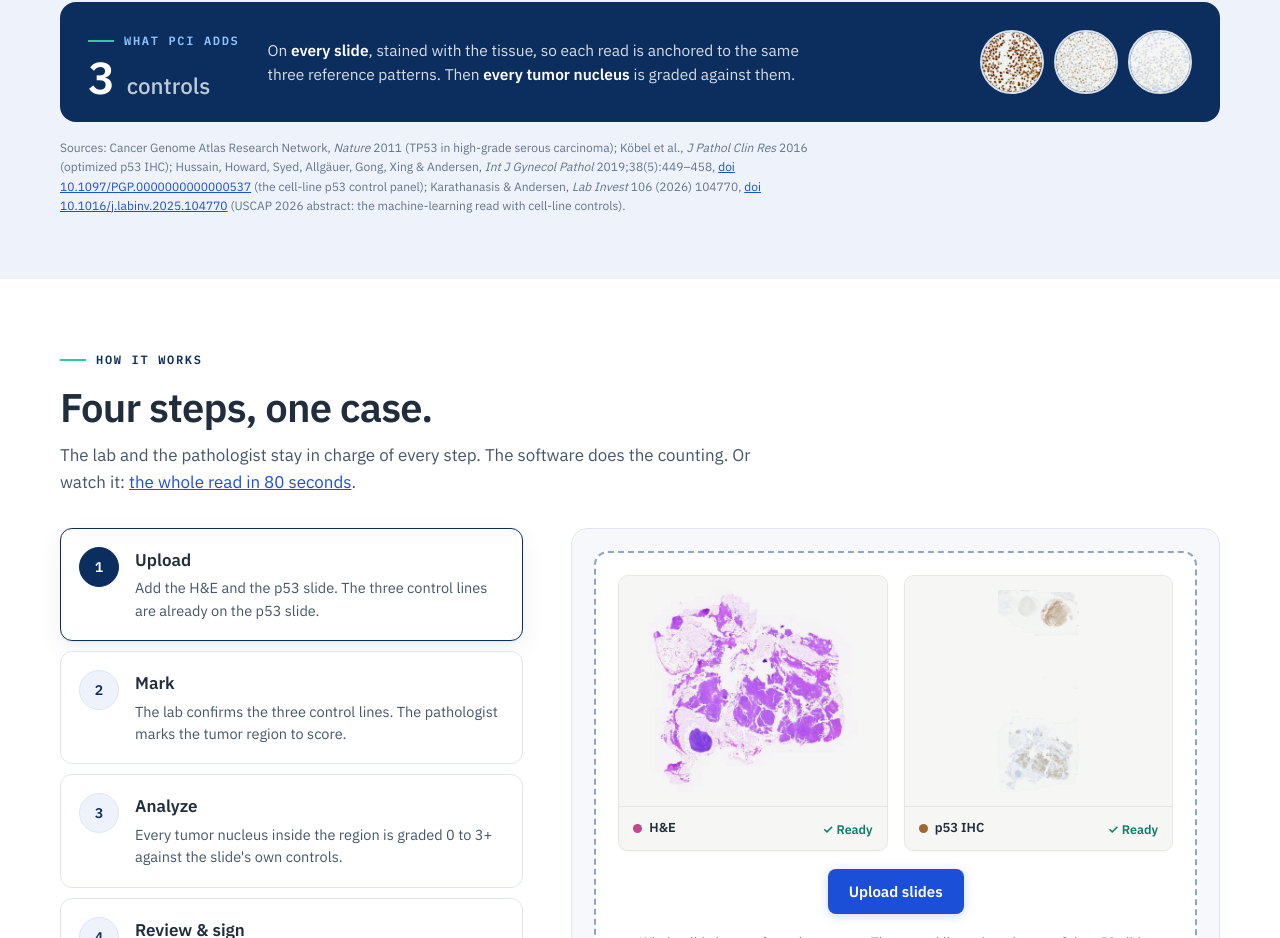
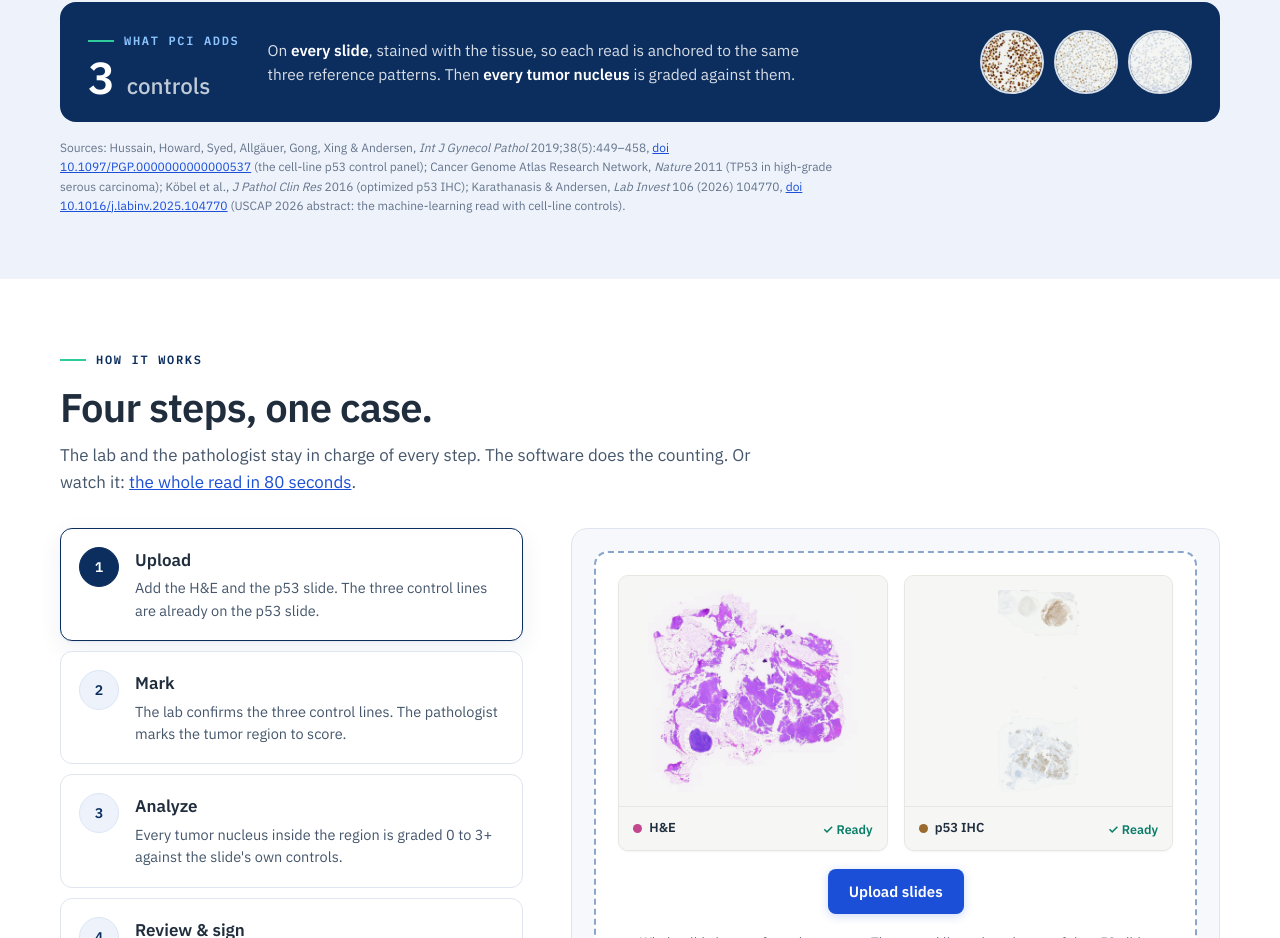
Before and after one commit to PCI-Bio/pcibio.ai, a plain HTML site: page index.html in a window 1280 px wide. Shown: the part 1351-2289 px from the top of the page. Drawn offline with Linux system fonts and the light colour scheme; a script that the page names is missing.

Commit message:
John's control-panel paper is listed first: reference 1 on the sample report, first in the Overview sources
Co-Authored-By: Claude Opus 5.5 <noreply@anthropic.com>

```diff
--- a/index.html
+++ b/index.html
@@ -118,7 +118,7 @@
         <p>On <strong>every slide</strong>, stained with the tissue, so each read is anchored to the same three reference patterns. Then <strong>every tumor nucleus</strong> is graded against them.</p>
         <div class="minidiscs"><img src="img/zoom-oe.jpg" alt=""><img src="img/zoom-wt.jpg" alt=""><img src="img/zoom-null.jpg" alt=""></div>
       </div>
-      <p class="sources">Sources: Cancer Genome Atlas Research Network, <i>Nature</i> 2011 (TP53 in high-grade serous carcinoma); Köbel et al., <i>J Pathol Clin Res</i> 2016 (optimized p53 IHC); Hussain, Howard, Syed, Allgäuer, Gong, Xing &amp; Andersen, <i>Int J Gynecol Pathol</i> 2019;38(5):449&ndash;458, <a href="https://doi.org/10.1097/PGP.0000000000000537">doi 10.1097/PGP.0000000000000537</a> (the cell-line p53 control panel); Karathanasis &amp; Andersen, <i>Lab Invest</i> 106 (2026) 104770, <a href="https://doi.org/10.1016/j.labinv.2025.104770">doi 10.1016/j.labinv.2025.104770</a> (USCAP 2026 abstract: the machine-learning read with cell-line controls).</p>
+      <p class="sources">Sources: Hussain, Howard, Syed, Allgäuer, Gong, Xing &amp; Andersen, <i>Int J Gynecol Pathol</i> 2019;38(5):449&ndash;458, <a href="https://doi.org/10.1097/PGP.0000000000000537">doi 10.1097/PGP.0000000000000537</a> (the cell-line p53 control panel); Cancer Genome Atlas Research Network, <i>Nature</i> 2011 (TP53 in high-grade serous carcinoma); Köbel et al., <i>J Pathol Clin Res</i> 2016 (optimized p53 IHC); Karathanasis &amp; Andersen, <i>Lab Invest</i> 106 (2026) 104770, <a href="https://doi.org/10.1016/j.labinv.2025.104770">doi 10.1016/j.labinv.2025.104770</a> (USCAP 2026 abstract: the machine-learning read with cell-line controls).</p>
     </div>
   </section>
 
```
Also changed, not shown: img/sample-report.jpg, 1 other file.
